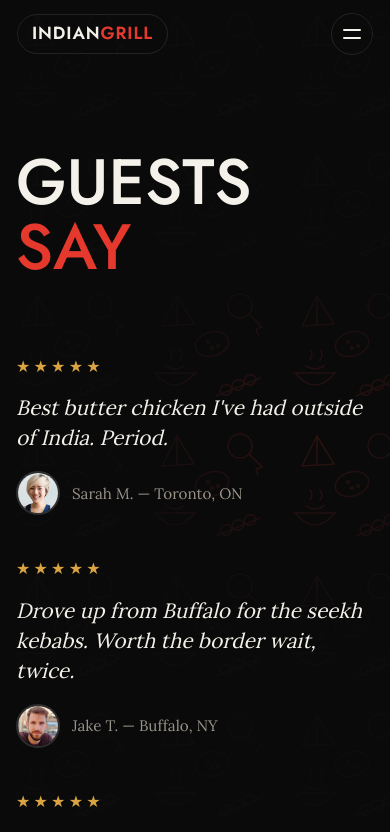
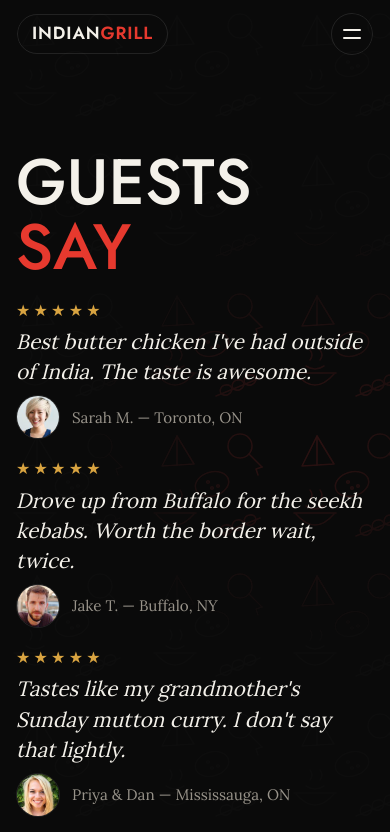
Before and after one commit to Aayush-Shaw/restraunt, a Next.js app in the folder punjabi/: page /reviews in a window 390 px wide. Shown: the top 832 px of the page. Built offline with nearby package versions, Linux system fonts and the light colour scheme.

Commit message:
feat: update various components for improved layout and responsiveness; refine styles and text for clarity

```diff
--- a/punjabi/next.config.ts
+++ b/punjabi/next.config.ts
@@ -1,7 +1,7 @@
 import type { NextConfig } from "next";
 
 const nextConfig: NextConfig = {
-  allowedDevOrigins: ["10.110.39.137"],
+  allowedDevOrigins: ["10.102.7.137"],
   images: {
     // Menu placeholder photos come from Unsplash (see src/data/dishes.ts).
     remotePatterns: [
--- a/punjabi/src/components/sections/BookSection.tsx
+++ b/punjabi/src/components/sections/BookSection.tsx
@@ -47,10 +47,10 @@ export function BookSection({
 }) {
   return (
     <Section pageFirst={pageFirst} noPadBottom>
-      <Container className="grid grid-cols-[1.1fr_1fr] items-stretch gap-16 max-[900px]:grid-cols-1 max-[900px]:gap-10">
+      <Container className="grid grid-cols-[1.1fr_1fr] items-stretch gap-4 max-[900px]:grid-cols-1 max-[900px]:gap-8">
         <div className="flex min-w-0 flex-col">
           <SectionHeading as={as} lead="Book a" accent="Table" reveal />
-          <p data-reveal="" className="my-5 max-w-[46ch] text-[1.05rem] text-muted">
+          <p data-reveal="" className="my-4 md:my-6 max-w-[46ch] text-[1.05rem] text-muted">
             Friday and Saturday nights go fast. Call us to reserve — online booking is coming soon.
           </p>
           <AddressCard />
--- a/punjabi/src/components/sections/Dishes.tsx
+++ b/punjabi/src/components/sections/Dishes.tsx
@@ -10,12 +10,12 @@ export function Dishes() {
     <Section>
       <Container>
         <SectionHeading lead="Signature" accent="Fire" reveal />
-        <p data-reveal="" className="my-5 max-w-[46ch] text-[1.05rem] text-muted">
+        <p data-reveal="" className="my-4 md:my-6 max-w-[46ch] text-[1.05rem] text-muted">
           {"Six dishes off the charcoal we'd put against anyone's. Marinated overnight, cooked over live flame, finished with ghee."}
         </p>
         {/* Columns: 4 at ≥1440px, 3 up to 1439px, 2 on mobile. Below 1440px only
             the first 6 cards show (3×2); at ≥1440px all 8 show (4×2). */}
-        <div className="mt-18 grid grid-cols-4 gap-8 max-[1439px]:grid-cols-3 max-[1439px]:[&>*:nth-child(n+7)]:hidden max-[900px]:gap-6 max-[900px]:grid-cols-2 max-[640px]:gap-4">
+        <div className="grid grid-cols-4 gap-8 max-[1439px]:grid-cols-3 max-[1439px]:[&>*:nth-child(n+7)]:hidden max-[900px]:gap-6 max-[900px]:grid-cols-2 max-[640px]:gap-4">
           {HOME_DISHES.map((dish) => (
             <DishCard key={dish.name} dish={dish} />
           ))}
--- a/punjabi/src/components/sections/Faq.tsx
+++ b/punjabi/src/components/sections/Faq.tsx
@@ -19,8 +19,8 @@ const phoneLink = (
 
 function FaqItem({ q, children }: { q: string; children: ReactNode }) {
   return (
-    <details className="group rounded-2xl border border-white/10 bg-white/[.03] px-6 [corner-shape:squircle]">
-      <summary className="flex cursor-pointer list-none items-center justify-between gap-4 py-[18px] font-display text-[1.1rem] font-medium focus-visible:rounded-md focus-visible:outline-2 focus-visible:outline-offset-[3px] focus-visible:outline-gold [&::-webkit-details-marker]:hidden">
+    <details className="group rounded-2xl border border-white/10 bg-white/3 px-6 [corner-shape:squircle]">
+      <summary className="flex cursor-pointer list-none items-center justify-between gap-4 py-4.5 font-display text-[1.1rem] font-medium focus-visible:rounded-md focus-visible:outline-2 focus-visible:outline-offset-[3px] focus-visible:outline-gold [&::-webkit-details-marker]:hidden">
         {q}
         <span
           aria-hidden="true"
@@ -40,7 +40,7 @@ export function Faq() {
     <Section aria-labelledby="faq-head">
       <Container>
         <SectionHeading id="faq-head" lead="Good to" accent="Know" reveal />
-        <div data-reveal="" className="mt-12 flex max-w-[760px] flex-col gap-3">
+        <div data-reveal="" className="mt-12 flex max-w-190 flex-col gap-3">
           <FaqItem q="How do I make a reservation?">
             {"Our online booking form is coming soon. For now, call us directly at "}
             {phoneLink}
--- a/punjabi/src/components/sections/Hero.tsx
+++ b/punjabi/src/components/sections/Hero.tsx
@@ -78,7 +78,7 @@ export function Hero() {
   return (
     <section
       ref={root}
-      className="mx-auto grid max-w-310 grid-cols-[1.1fr_1fr] items-start gap-8 px-8 pt-30 pb-20 max-[900px]:pb-14 max-[860px]:px-4 max-[860px]:gap-4 max-[900px]:grid-cols-1 max-[900px]:gap-6 max-[900px]:px-6 max-[900px]:pt-20 [@media(min-width:901px)_and_(max-width:1024px)_and_(orientation:portrait)]:items-start [@media(min-width:901px)_and_(max-width:1024px)_and_(orientation:portrait)]:pt-20"
+      className="mx-auto grid max-w-310 grid-cols-[1.1fr_1fr] items-start gap-8 px-8 pt-30 pb-20 max-[900px]:pb-14 max-[860px]:px-4 max-[860px]:gap-0 max-[900px]:grid-cols-1 max-[900px]:gap-0 max-[900px]:px-6 max-[900px]:pt-20 [@media(min-width:901px)_and_(max-width:1024px)_and_(orientation:portrait)]:items-start [@media(min-width:901px)_and_(max-width:1024px)_and_(orientation:portrait)]:pt-20"
     >
       <div ref={leftRef}>
         <h1 className="overflow-hidden font-display text-[clamp(4.5rem,12vw,10rem)] font-medium uppercase leading-[.95] tracking-[-.01em]">
--- a/punjabi/src/components/sections/Reviews.tsx
+++ b/punjabi/src/components/sections/Reviews.tsx
@@ -15,7 +15,7 @@ export function Reviews({
     <Section pageFirst={pageFirst}>
       <Container>
         <SectionHeading as={as} lead="Guests" accent="Say" reveal />
-        <div className="mt-[72px] grid grid-cols-[repeat(auto-fit,minmax(300px,1fr))] gap-10">
+        <div className="mt-4 md:mt-6 lg:mt-8 grid grid-cols-[repeat(auto-fit,minmax(300px,1fr))] gap-4 md:gap-6 lg:gap-8">
           {REVIEWS.map((review) => (
             <ReviewCard key={review.cite} review={review} />
           ))}
--- a/punjabi/src/components/sections/Story.tsx
+++ b/punjabi/src/components/sections/Story.tsx
@@ -18,7 +18,7 @@ export function Story({
       <Container className="grid grid-cols-[1fr_1fr] items-stretch gap-8 max-[900px]:grid-cols-1 max-[900px]:gap-6 max-[640px]:gap-4">
         <div data-reveal="">
           <SectionHeading as={as} lead="From the" accent="Pind" />
-          <p className="mt-5 max-w-[46ch] text-[1.05rem] text-muted">{STORY_TEXT}</p>
+          <p className="mt-4 md:mt-6 max-w-[46ch] text-[1.05rem] text-muted">{STORY_TEXT}</p>
         </div>
         <StoryStack />
       </Container>
--- a/punjabi/src/components/ui/ReviewCard.tsx
+++ b/punjabi/src/components/ui/ReviewCard.tsx
@@ -3,7 +3,7 @@ import type { Review } from "@/data/site";
 
 export function ReviewCard({ review }: { review: Review }) {
   return (
-    <blockquote data-reveal="" className="flex flex-col gap-3.5">
+    <blockquote data-reveal="" className="flex flex-col gap-1">
       <div className="tracking-[0.2em] text-gold" aria-label="5 out of 5 stars">
         ★★★★★
       </div>
@@ -15,7 +15,7 @@ export function ReviewCard({ review }: { review: Review }) {
           alt=""
           width={44}
           height={44}
-          className="h-11 w-11 rounded-full border-2 border-white/15 object-cover"
+          className="h-11 w-11 rounded-full border border-white/10 object-cover"
         />
         <cite className="text-[.95rem] not-italic text-muted">{review.cite}</cite>
       </div>
--- a/punjabi/src/data/site.ts
+++ b/punjabi/src/data/site.ts
@@ -31,7 +31,7 @@ export interface Review {
 
 export const REVIEWS: readonly Review[] = [
   {
-    quote: "Best butter chicken I've had outside of India. Period.",
+    quote: "Best butter chicken I've had outside of India. The taste is awesome.",
     img: "/images/face-1.jpg",
     cite: "Sarah M. — Toronto, ON",
   },
```
